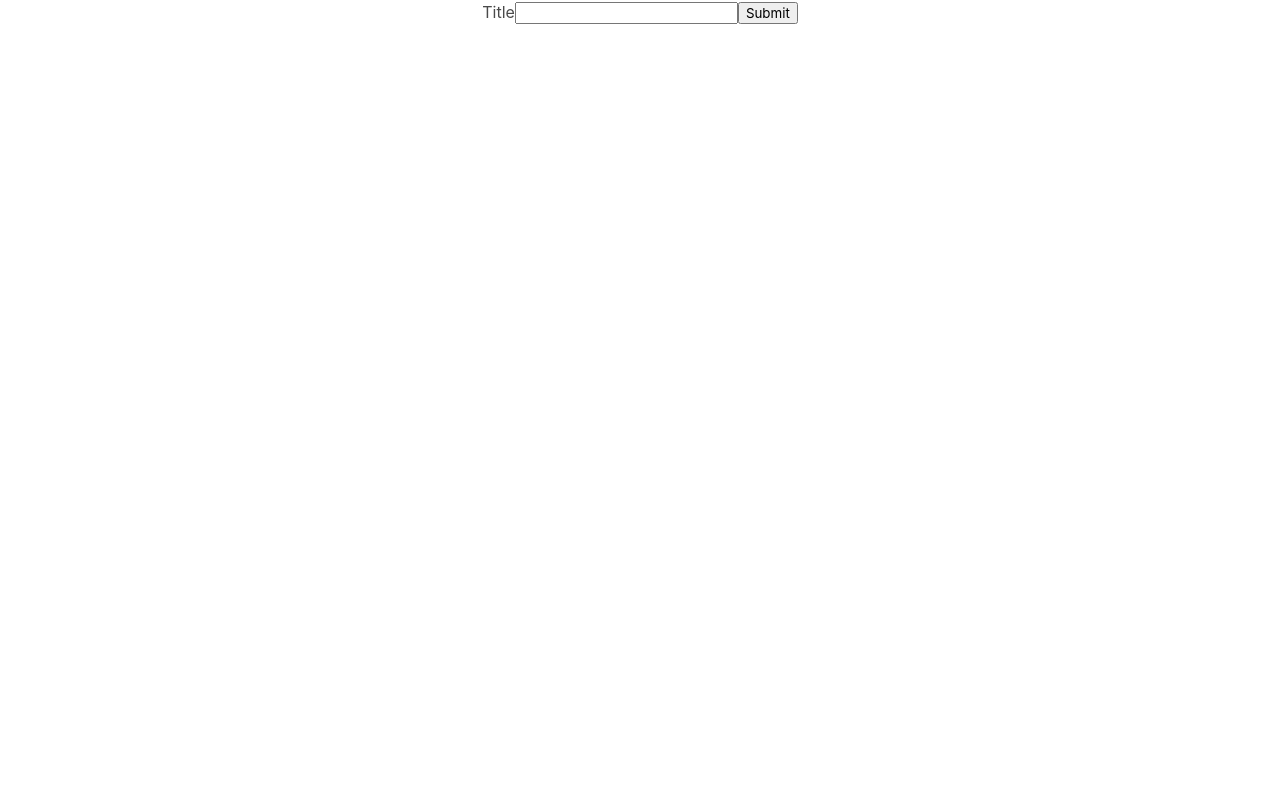
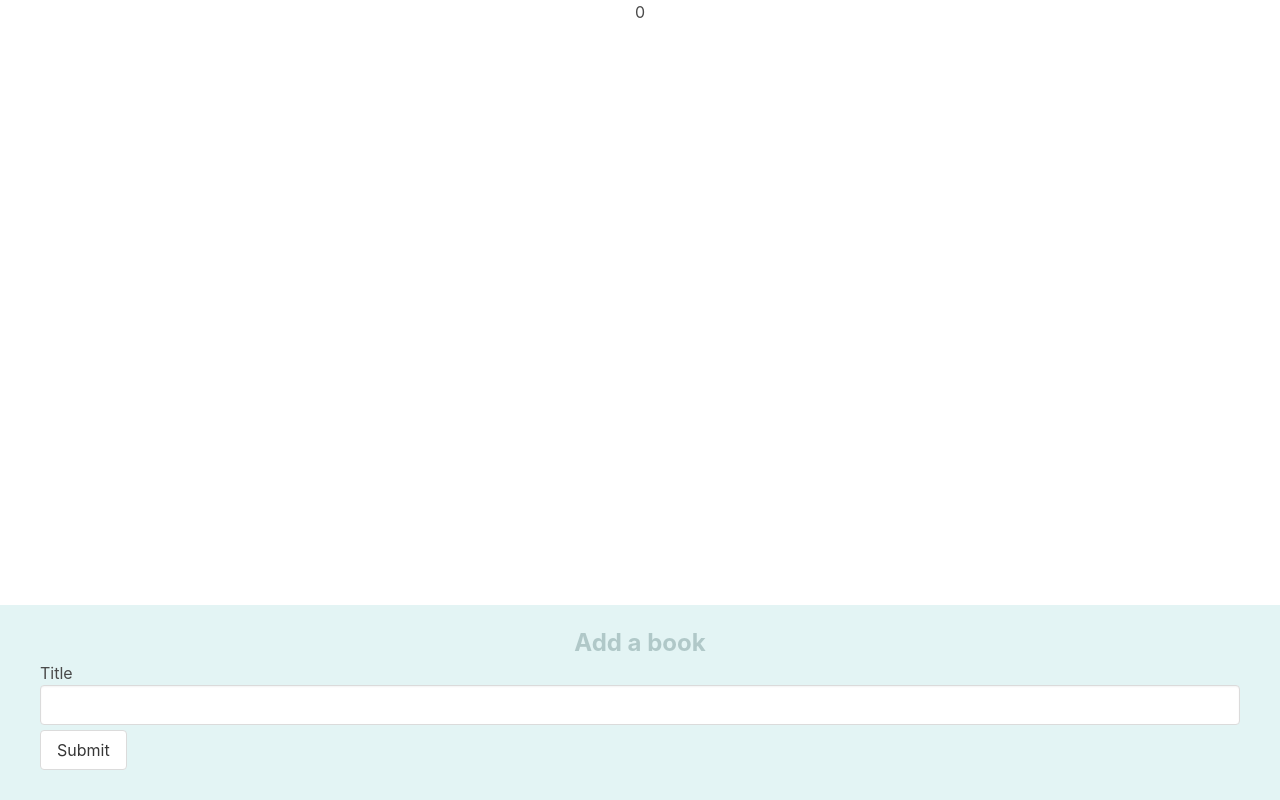
Before and after one commit to 5555482/reading-wish-list, a React (Create React App) app: page / in a window 1280 px wide. Built offline with nearby package versions, Linux system fonts and the light colour scheme.

Commit message:
Adding a book to the list with generated random id

```diff
--- a/src/App.js
+++ b/src/App.js
@@ -6,11 +6,12 @@ function App() {
   const [books, setBooks] = useState([]);
 
   const handleCreateBook = title => {
-    console.log(title);
+    setBooks([...books, { id: Math.round(Math.random() * 9999), title }]);
   };
 
   return (
     <div className="App">
+      {books.length}
       <BookCreate onSubmit={handleCreateBook} />
     </div>
   );
--- a/src/components/BookCreate.js
+++ b/src/components/BookCreate.js
@@ -14,11 +14,12 @@ function BookCreate({ onSubmit }) {
   };
 
   return (
-    <div>
+    <div className="book-create">
+      <h3>Add a book</h3>
       <form onSubmit={handleSubmit}>
         <label>Title</label>
-        <input value={title} onChange={handleChange} />
-        <button>Submit</button>
+        <input className="input" value={title} onChange={handleChange} />
+        <button className="button">Submit</button>
       </form>
     </div>
   );
```
Also changed, not shown: src/index.css.
